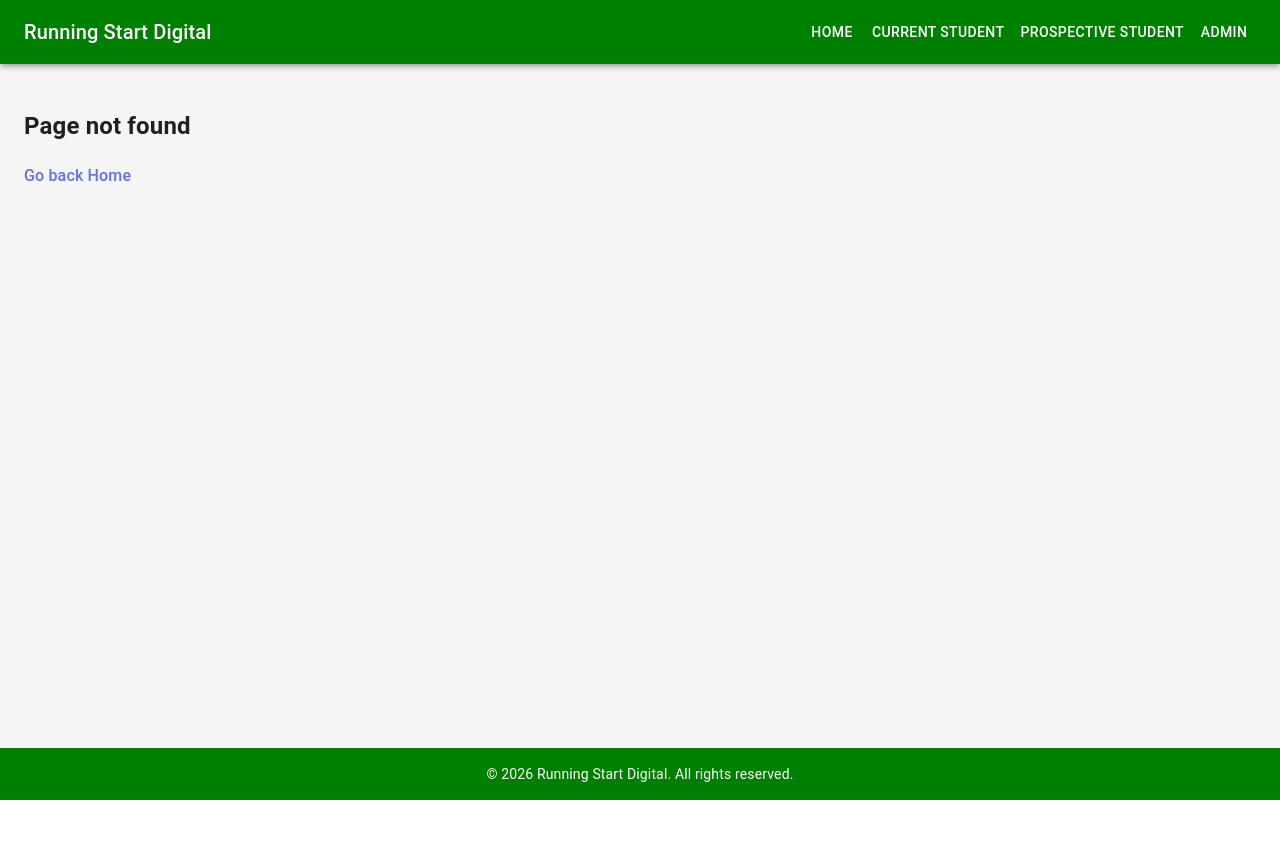
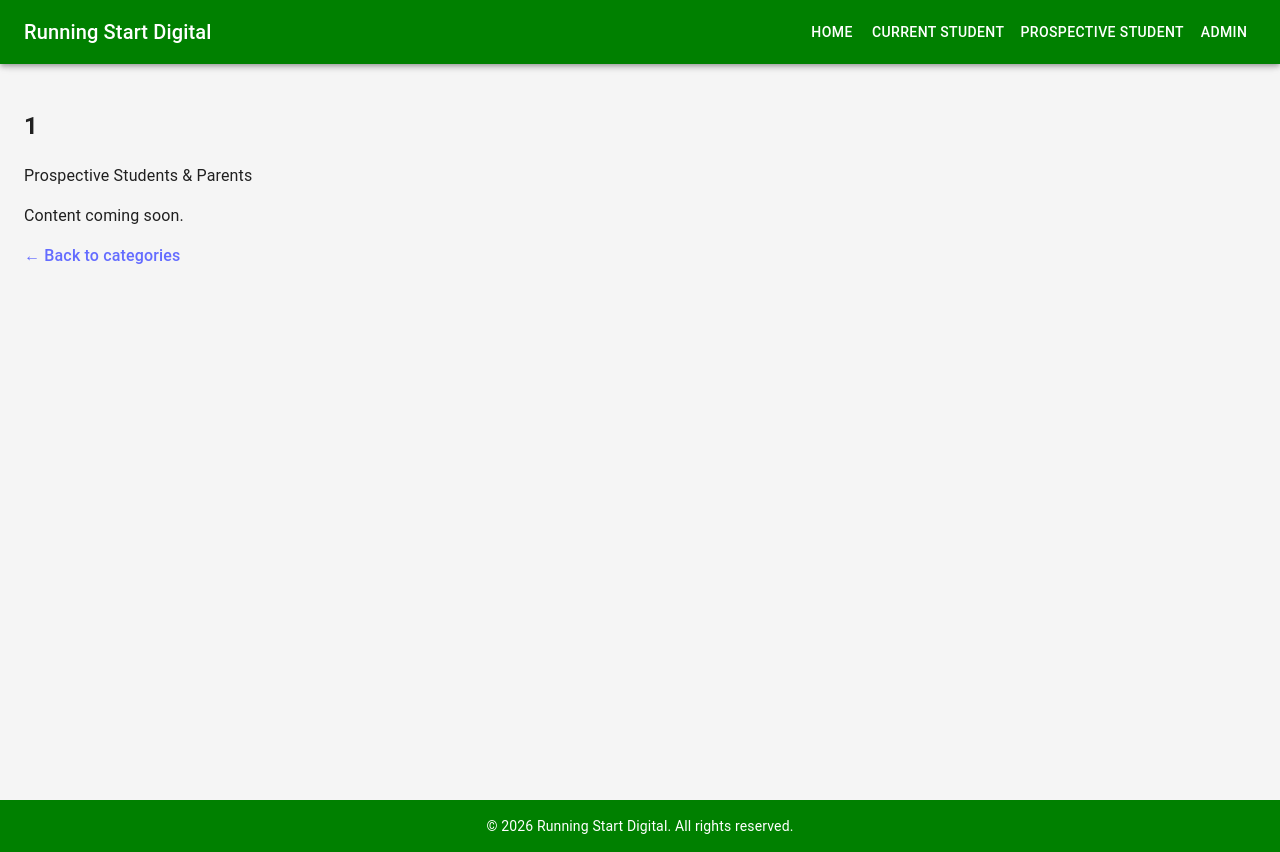
Before and after one commit to alstondsouza1/Running-start-digital-support, a React (Vite) app in the folder frontend/: page /1/1 in a window 1280 px wide. Before the commit this address had no page. Before the commit the page ends 800 px from the top, so only its background shows below. Built offline with nearby package versions, Linux system fonts and the light colour scheme.

Commit message:
added the category routing placeholder pages

```diff
--- a/frontend/src/App.jsx
+++ b/frontend/src/App.jsx
@@ -1,5 +1,5 @@
 import { Routes, Route } from "react-router-dom";
-import { CssBaseline, Box, Toolbar } from "@mui/material";
+import { CssBaseline, Box } from "@mui/material";
 
 import Navbar from "./components/Navbar";
 import Footer from "./components/Footer";
@@ -9,27 +9,28 @@ import CurrentStudent from "./pages/CurrentStudent";
 import ProspectiveStudent from "./pages/ProspectiveStudent";
 import Admin from "./pages/Admin";
 import NotFound from "./pages/NotFound";
+import CategoryPlaceholder from "./pages/CategoryPlaceholder";
 
 export default function App() {
   return (
-    <Box display="flex" flexDirection="column" minHeight="100vh">
+    <>
       <CssBaseline />
+      <Navbar />
 
-      <Navbar />
-      <Toolbar /> {/* offsets fixed AppBar height */}
-
-      {/* Main content */}
-      <Box sx={{ flexGrow: 1, backgroundColor: "#f5f5f5" }}>
+      <Box sx={{ pt: "64px", minHeight: "100vh", backgroundColor: "#f5f5f5" }}>
         <Routes>
           <Route path="/" element={<Home />} />
           <Route path="/current-student" element={<CurrentStudent />} />
           <Route path="/prospective-student" element={<ProspectiveStudent />} />
           <Route path="/admin" element={<Admin />} />
+
+          <Route path="/:audience/:category" element={<CategoryPlaceholder />} />
+
           <Route path="*" element={<NotFound />} />
         </Routes>
       </Box>
 
       <Footer />
-    </Box>
+    </>
   );
 }
--- /dev/null
+++ b/frontend/src/pages/CategoryPlaceholder.jsx
@@ -0,0 +1,29 @@
+import { useParams, Link } from "react-router-dom";
+
+export default function CategoryPlaceholder() {
+  const { audience, category } = useParams();
+
+  const audienceLabel =
+    audience === "current"
+      ? "Current Running Start Students"
+      : "Prospective Students & Parents";
+
+  const title = category
+    .split("-")
+    .map((w) => w[0].toUpperCase() + w.slice(1))
+    .join(" ");
+
+  return (
+    <div style={{ padding: 24 }}>
+      <h2>{title}</h2>
+      <p>{audienceLabel}</p>
+      <p>Content coming soon.</p>
+
+      <div style={{ marginTop: 16 }}>
+        <Link to={audience === "current" ? "/current-student" : "/prospective-student"}>
+          ← Back to categories
+        </Link>
+      </div>
+    </div>
+  );
+}
--- a/frontend/src/pages/CurrentStudent.jsx
+++ b/frontend/src/pages/CurrentStudent.jsx
@@ -1,13 +1,19 @@
 import Categories from "../components/Categories";
 import { categorySets } from "../data/categories";
+import { useNavigate } from "react-router-dom";
 
 export default function CurrentStudent() {
+  const navigate = useNavigate();
+
   return (
     <div style={{ padding: 24 }}>
       <h2>Current Running Start Students</h2>
       <p>Find answers to common questions below.</p>
 
-      <Categories categories={categorySets.current} />
+      <Categories
+        categories={categorySets.current}
+        onSelectCategory={(id) => navigate(`/current/${id}`)}
+      />
     </div>
   );
 }
--- a/frontend/src/pages/ProspectiveStudent.jsx
+++ b/frontend/src/pages/ProspectiveStudent.jsx
@@ -1,13 +1,19 @@
 import Categories from "../components/Categories";
 import { categorySets } from "../data/categories";
+import { useNavigate } from "react-router-dom";
 
 export default function ProspectiveStudent() {
+  const navigate = useNavigate();
+
   return (
     <div style={{ padding: 24 }}>
       <h2>Prospective Students & Parents</h2>
       <p>Learn about eligibility, enrollment, and classes.</p>
 
-      <Categories categories={categorySets.prospective} />
+      <Categories
+        categories={categorySets.prospective}
+        onSelectCategory={(id) => navigate(`/prospective/${id}`)}
+      />
     </div>
   );
 }
```
